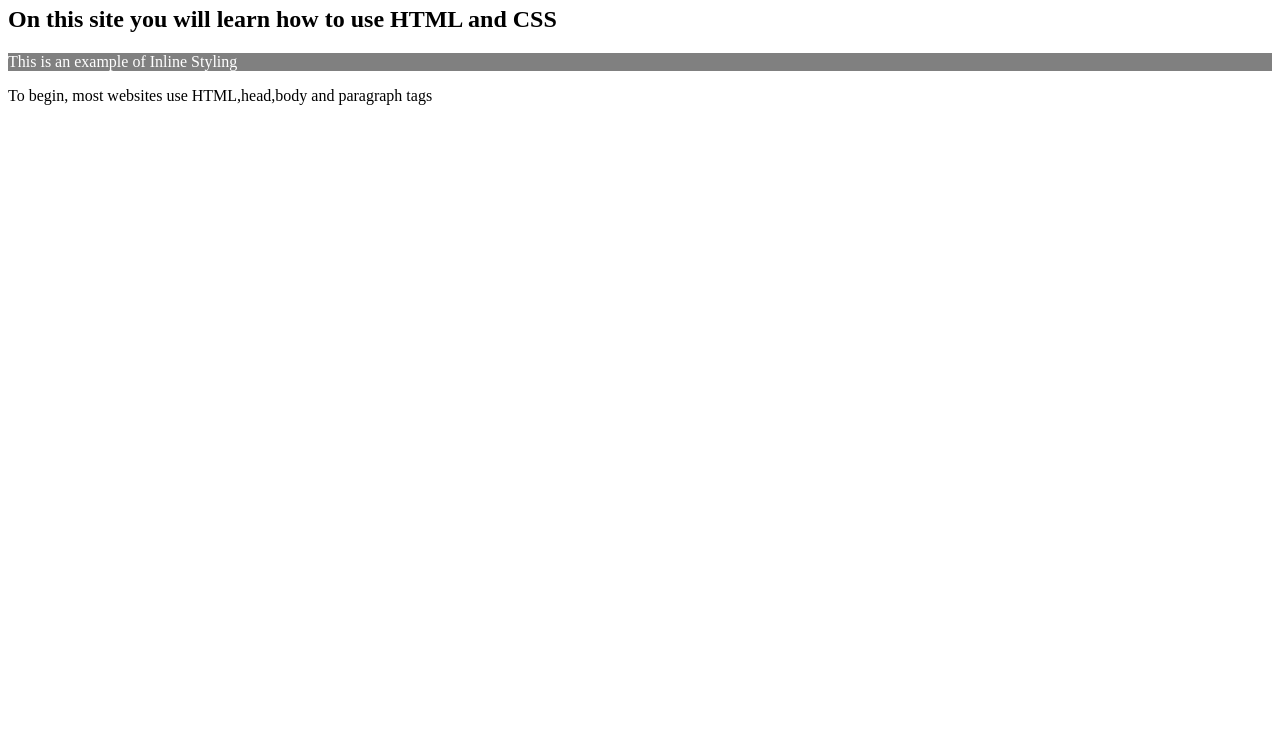
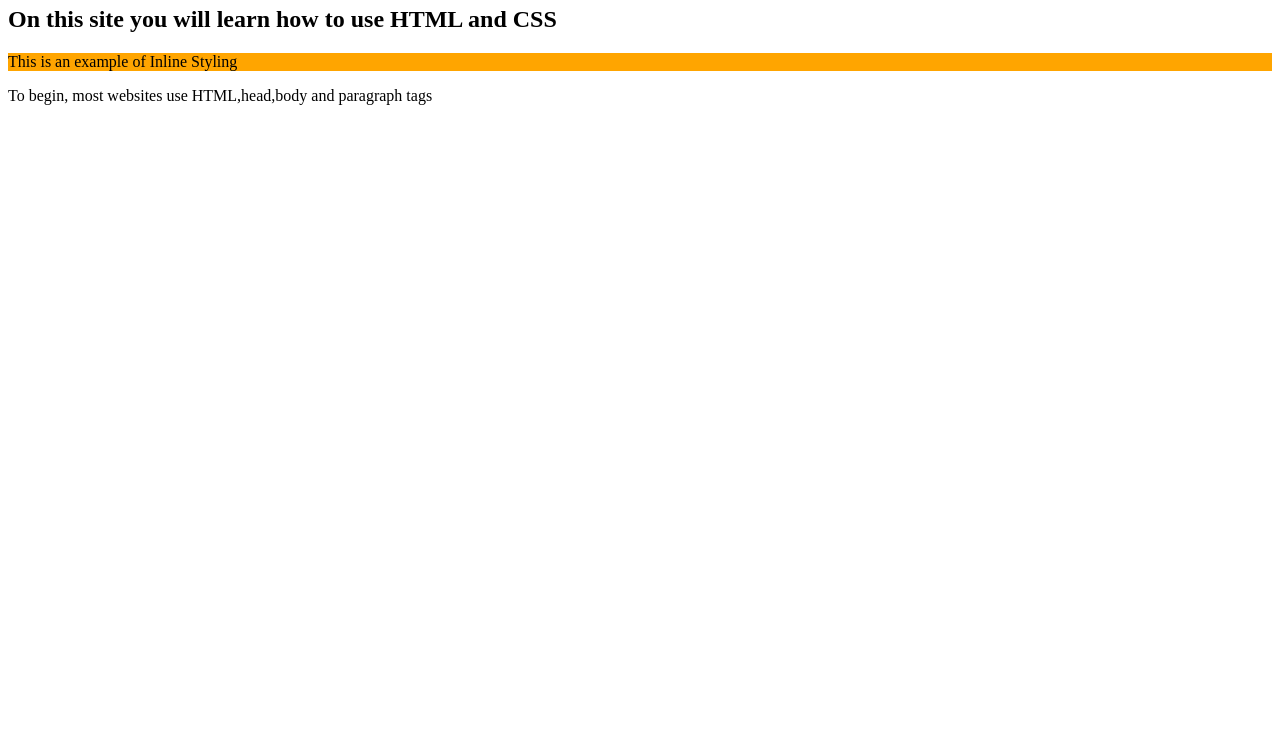
Before and after one commit to mando7k/WebEd, a plain HTML site: page index.html in a window 1280 px wide. Shown: the part 60-800 px from the top of the page. Drawn offline with Linux system fonts and the light colour scheme.

Commit message:
Update index.html

```diff
--- a/index.html
+++ b/index.html
@@ -5,7 +5,7 @@
 <body>
 <h1> Welcome to WebEd </h1>
 <h2> On this site you will learn how to use HTML and CSS </h2>
-  <p style="color:white;background-color:gray;">
+  <p style="color:black;background-color:orange;">
     This is an example of Inline Styling
   </p>
 <p> To begin, most websites use HTML,head,body and paragraph tags </p>
```
